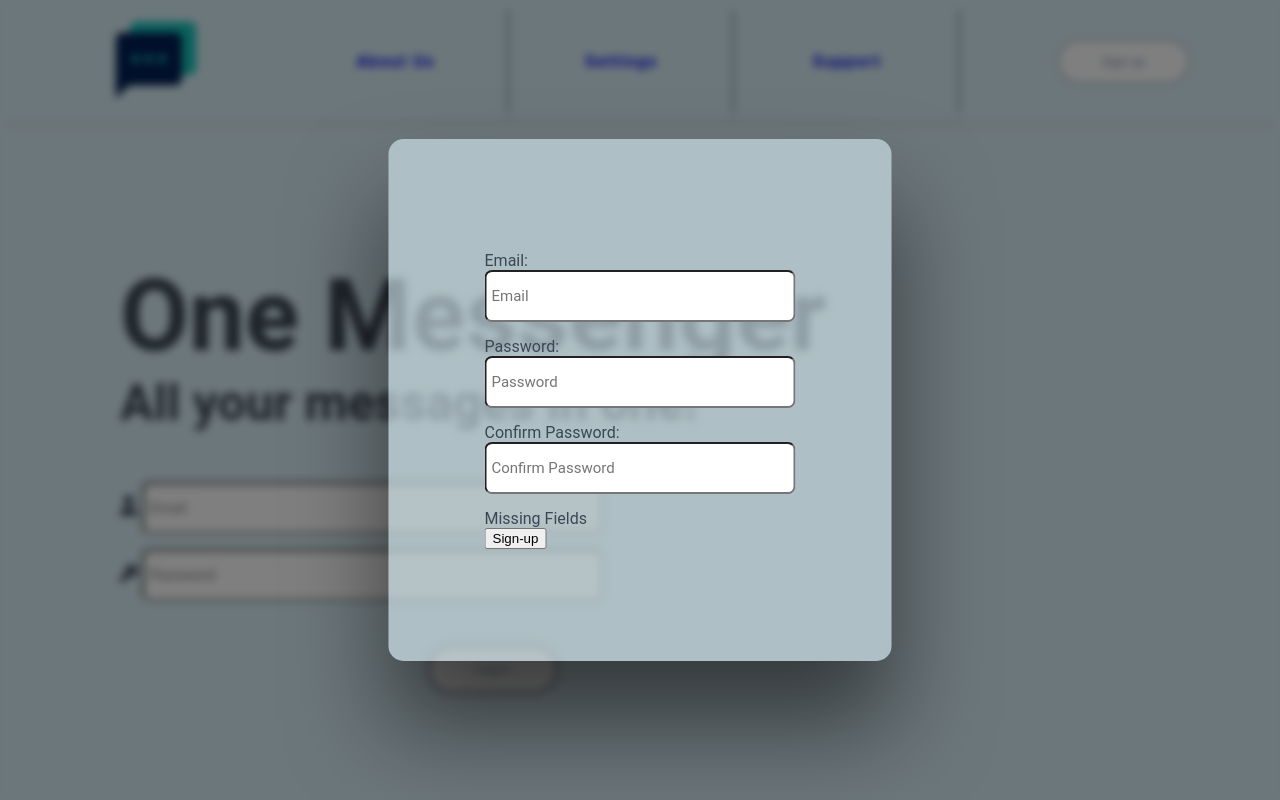
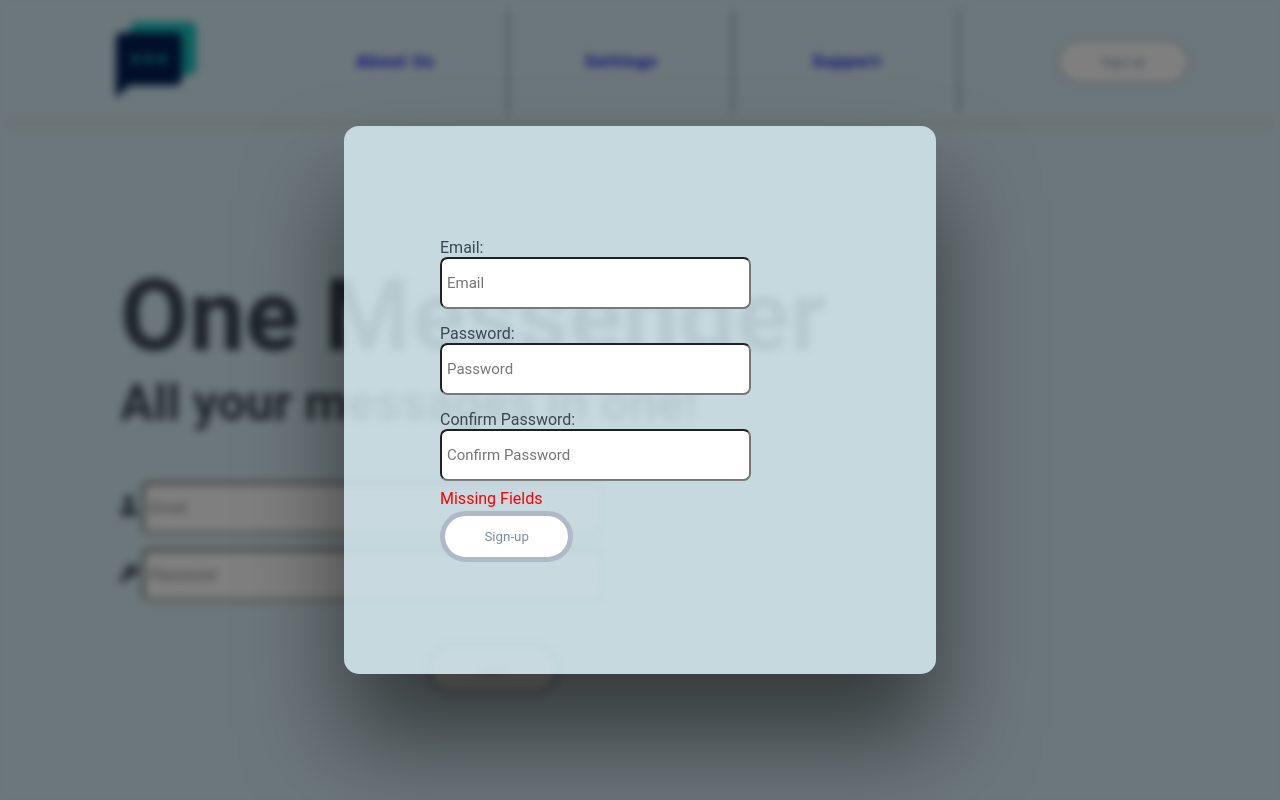
Before and after one commit to keylperez/OneMessenger, a plain HTML site: page index.html in a window 1280 px wide. Both pictures are taken after a click on the button "Sign-up". Shown: the top 800 px of the page. Drawn offline with Linux system fonts and the light colour scheme; files that its build step writes are made by us from their sources; files whose address does not match are found by name.

Commit message:
errors and succes

```diff
--- a/assets/Log-in.css
+++ b/assets/Log-in.css
@@ -1,7 +1,7 @@
 .modal {
   font-family: "Roboto", sans-serif;
   border-radius: 15px;
-  background-color: #d9eff69a;
+  background-color: #d9eff6d0;
   position: fixed;
   top: 50%;
   left: 50%;
@@ -19,6 +19,7 @@ form {
 }
 
 body {
+  font-family: "Roboto", sans-serif;
   background-color: #d9eff6;
 }
 
@@ -200,9 +201,33 @@ th {
   border-color: solid #798da3;
   width: 20em;
   padding-left: 5px;
-  margin-bottom: 1em;
+  margin-bottom: 0.5em;
   border-radius: 0.5em;
   font-family: "Roboto", sans-serif;
   padding-top: 1em;
   padding-bottom: 1em;
 }
+
+.signUpError {
+  color: red;
+  margin-bottom: 3px;
+}
+
+.signUpSuccess {
+  color: lightgreen;
+}
+
+#submitnewacc {
+  float: right;
+  margin-top: 0em;
+  margin-right: 20em;
+  width: 10em;
+  font-family: "Roboto", sans-serif;
+  text-decoration: none;
+  border: 5px solid #798da39a;
+  border-radius: 3em;
+  padding: 1em 2.5em;
+  background-color: white;
+  color: #798da3;
+  transition: 0.2s;
+}
--- a/index.html
+++ b/index.html
@@ -105,7 +105,7 @@
               <input type="password" class="signuppass" placeholder="Password" autocomplete="false" maxlength="999" spellcheck="false"><br>
               <label for="signupconfirmpass">Confirm Password: </label><br>
               <input type="password" class="signupconfirmpass" placeholder="Confirm Password" autocomplete="false" maxlength="999" spellcheck="false"><br>
-              <div id="signUpError">Missing Fields</div>
+              <div class="signUpError">Missing Fields</div>
               <input type="submit" id="submitnewacc" value="Sign-up">
           </form>
       </div>
```
